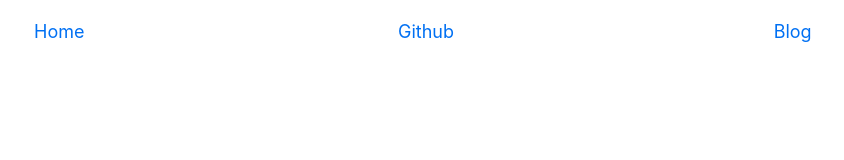
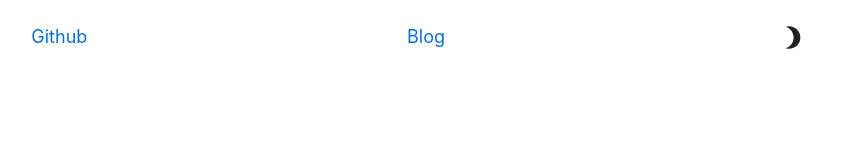
Before and after one commit to SamX23/my-blog, a Next.js app: page / in a window 1280 px wide. Shown: the top 160 px of the page, without its empty margins (214-1058 px from the left). Built offline with nearby package versions, Linux system fonts and the light colour scheme.

Commit message:
create theme toggle sample

```diff
--- a/src/components/navigation.tsx
+++ b/src/components/navigation.tsx
@@ -1,15 +1,18 @@
+import { Button } from "@material-ui/core";
+import Tooltip from "@material-ui/core/Tooltip";
 import Link from "next/link";
+import { useContext } from "react";
+import WbSunnyIcon from "@material-ui/icons/WbSunny";
+import Brightness3Icon from "@material-ui/icons/Brightness3";
 import navigation from "../../styles/navigation.module.css";
+import { ToggleThemeContext } from "../theme/themeProvider";
 
 export default function Navigation() {
+  const { toggleTheme, isDark } = useContext(ToggleThemeContext);
+
   return (
     <nav className={navigation.nav__Bar}>
       <ul className={navigation.nav__Menu}>
-        <Link href="/">
-          <a>
-            <li>Home</li>
-          </a>
-        </Link>
         <Link href="/github">
           <a>
             <li>Github</li>
@@ -20,6 +23,11 @@ export default function Navigation() {
             <li>Blog</li>
           </a>
         </Link>
+        <Tooltip title="Toggle Theme">
+          <Button variant="text" onClick={toggleTheme}>
+            {isDark ? <WbSunnyIcon /> : <Brightness3Icon />}
+          </Button>
+        </Tooltip>
       </ul>
     </nav>
   );
```
